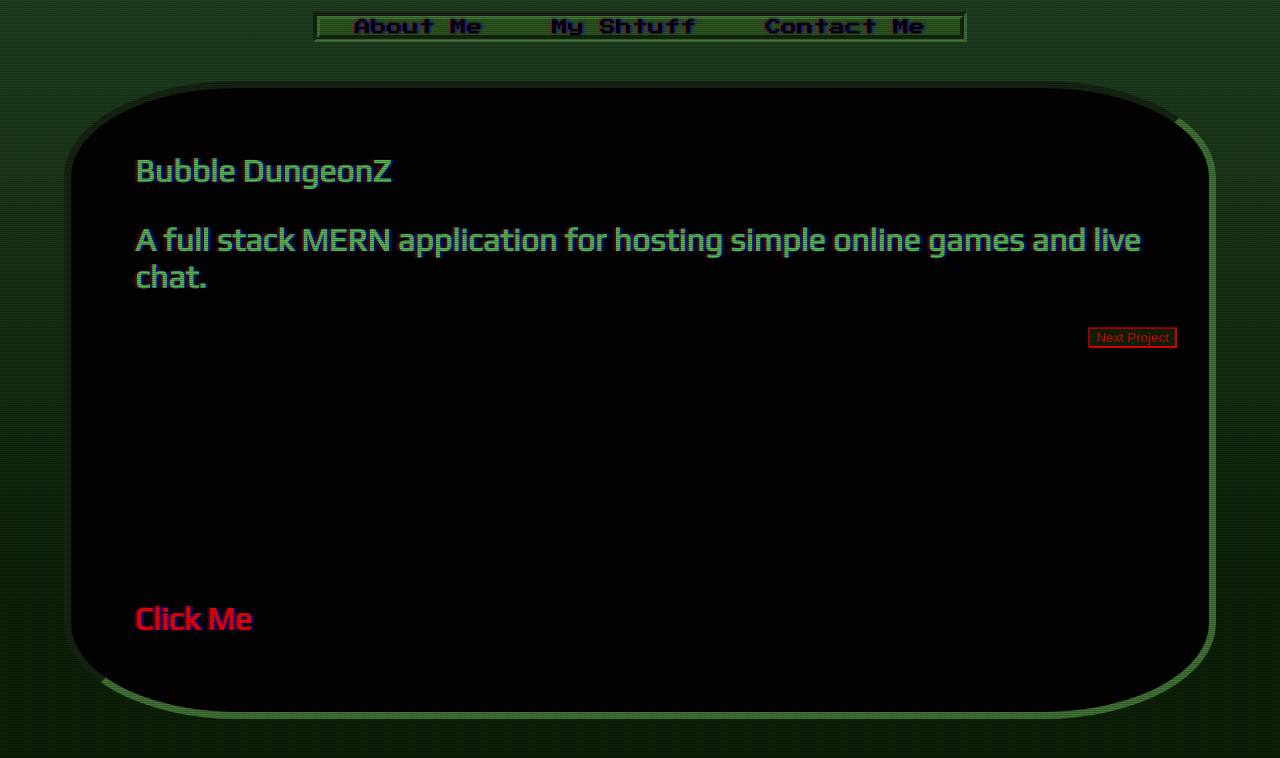
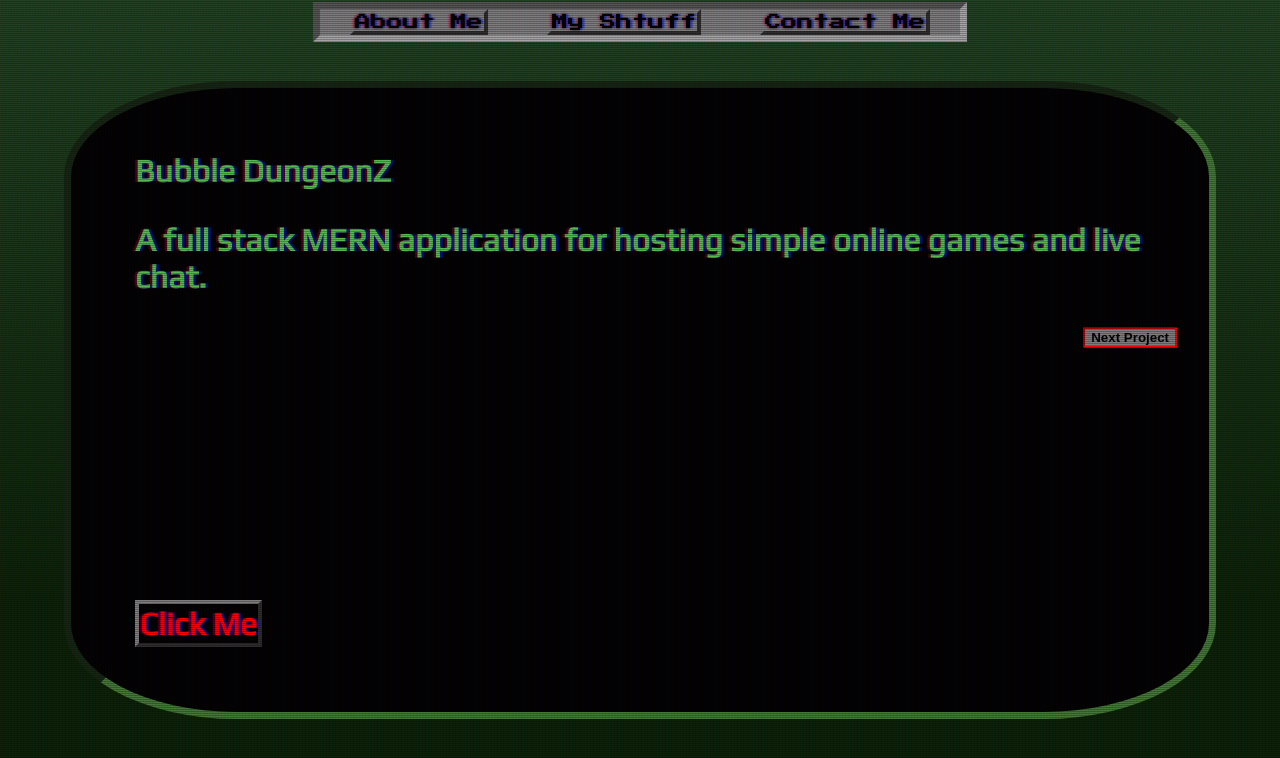
Before and after one commit to madrodgerflynn/reactFolio, a React (Create React App) app: page /MyShtuff in a window 1280 px wide. Shown: the top 758 px of the page. Built offline with nearby package versions, Linux system fonts and the light colour scheme; a web font is replaced by a local one.

Commit message:
working on sidebar added some style to navBar

```diff
--- a/package.json
+++ b/package.json
@@ -10,6 +10,7 @@
     "@testing-library/user-event": "^13.5.0",
     "react": "^18.2.0",
     "react-dom": "^18.2.0",
+    "react-icons": "^4.6.0",
     "react-router-dom": "^6.4.2",
     "react-scripts": "5.0.1",
     "typeit-react": "^2.6.0",
@@ -22,7 +23,6 @@
     "eject": "react-scripts eject",
     "predeploy": "npm run build",
     "deploy": "gh-pages -d build"
-
   },
   "eslintConfig": {
     "extends": [
--- a/src/componenets/contact/Contact.js
+++ b/src/componenets/contact/Contact.js
@@ -2,6 +2,7 @@
 // import Email from "../Email";
 import "./Contact.css";
 import emailjs from "@emailjs/browser";
+import SideBar from "../sideBar/SideBar.js";
 function Contact() {
   let [senderName, setSenderName] = useState("");
   let [senderEmail, setSenderEmail] = useState("");
@@ -80,6 +81,7 @@
           Send It!
         </button>
       </form>
+      <SideBar />
     </div>
   );
 }
--- a/src/componenets/myShtuff/MyShtuff.css
+++ b/src/componenets/myShtuff/MyShtuff.css
@@ -23,9 +23,10 @@
   background: transparent;
 }
 .galleryBtn {
-  background-color: var(--lilac);
+  background-color: gray;
   float: right;
-  color: var(--red);
+  font-weight: 800;
+  color: var(--black);
   border-radius: 3%;
   border: 2px inset var(--red);
   /* position: absolute; */
--- a/src/componenets/navbar/NavBar.css
+++ b/src/componenets/navbar/NavBar.css
@@ -9,18 +9,23 @@
   position: absolute;
   top: 0;
   left: 0;
-  padding-top: 0.75rem;
+  padding-top: 0.15rem;
 }
 .navbar {
   display: flex;
   width: 40rem;
-  height: auto;
-  border: 7px groove var(--space);
+  position: sticky;
+  top: 0;
+  /* height: auto; */
+  border: 7px inset darkgrey;
   justify-content: space-around;
   font-family: "Press Start 2P", cursive;
-  background-color: var(--buff);
+  background-color: gray;
 }
 a {
+  display: flex;
   text-decoration: none;
   color: var(--black);
+  border: 4px outset rgb(129, 128, 128);
+  padding: 1px;
 }
--- a/src/componenets/sideBar/SideBar.css
+++ b/src/componenets/sideBar/SideBar.css
@@ -7,3 +7,10 @@
   background-color: transparent;
   padding-top: 2rem;
 }
+.sideBarContainer i {
+  padding: 1rem 3rem 1rem 4rem;
+  text-decoration: none;
+  font-size: larger;
+  color: black;
+  display: block;
+}
--- a/src/componenets/sideBar/SideBar.js
+++ b/src/componenets/sideBar/SideBar.js
@@ -0,0 +1,13 @@
+import "./SideBar.css";
+import { GoMarkGithub } from "react-icons/go";
+
+function SideBar() {
+  return (
+    <div className="sideBarContainer">
+      <i className="GoMarkGithub"></i>
+      <i className="phoneNumber"></i>
+      <i className=""></i>
+    </div>
+  );
+}
+export default SideBar;
```
Also changed, not shown: 1 other file (tests, documents, lock files or other folders).
